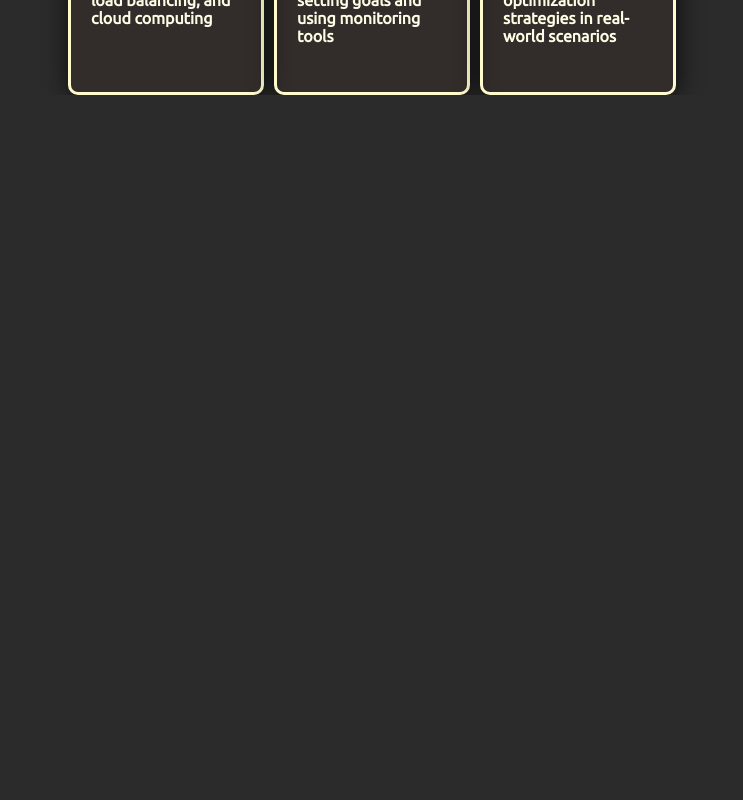
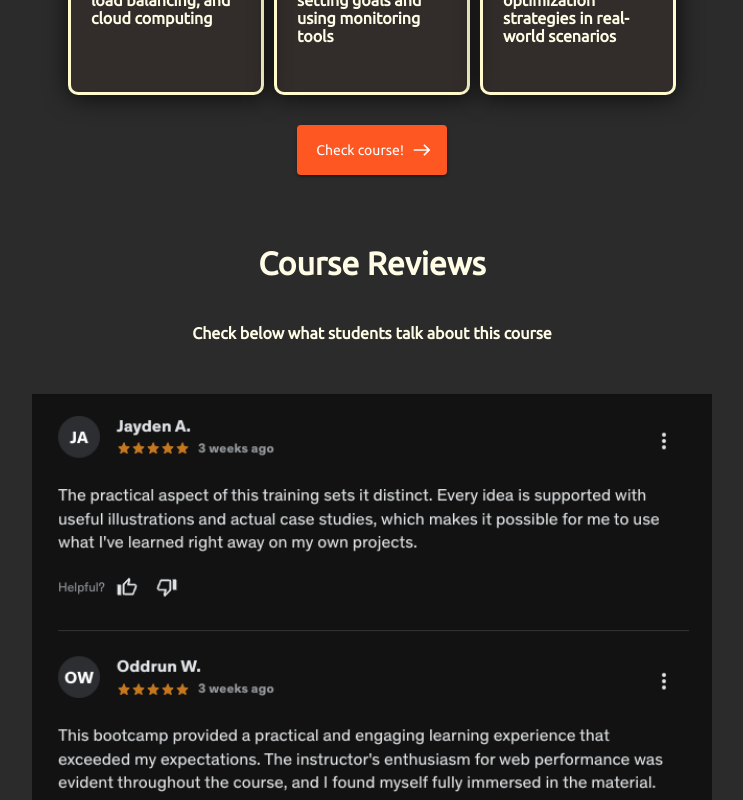
Before and after one commit to vitorlofonseca/personal-page, a React (Vite) app: page /web-performance in a window 1280 px wide. Shown: the part 1560-2360 px from the top of the page, without its empty margins (268-1011 px from the left). Before the commit the page ends 1655 px from the top, so only its background shows below. Built offline with nearby package versions, Linux system fonts and the light colour scheme.

Commit message:
Reviews page

```diff
--- a/src/pages/WebPerformanceCourse/ModulesPage.tsx
+++ b/src/pages/WebPerformanceCourse/ModulesPage.tsx
@@ -6,6 +6,7 @@ import MemoryIcon from "@mui/icons-material/Memory";
 import StorageIcon from "@mui/icons-material/Storage";
 import DriveFileRenameOutlineIcon from "@mui/icons-material/DriveFileRenameOutline";
 import CheckBoxIcon from "@mui/icons-material/CheckBox";
+import { CallToAction } from "../../components/CallToAction";
 
 export const ModulesPage = () => {
   return (
@@ -65,6 +66,8 @@ export const ModulesPage = () => {
           <CheckBoxIcon />
         </CourseModule>
       </div>
+
+      <CallToAction />
     </div>
   );
 };
--- /dev/null
+++ b/src/pages/WebPerformanceCourse/ReviewsPage.tsx
@@ -0,0 +1,21 @@
+import styles from "./WebPerformanceCourse.module.scss";
+import { CallToAction } from "../../components/CallToAction";
+import reviewsImage from "../../assets/reviews.png";
+
+export const ReviewsPage = () => {
+  return (
+    <div className={styles.section}>
+      <h1 className={styles["section__title"]}>Course Reviews</h1>
+
+      <h4>Check below what students talk about this course</h4>
+
+      <img
+        className={styles.reviewsImage}
+        src={reviewsImage}
+        alt="Reviews image"
+      />
+
+      <CallToAction />
+    </div>
+  );
+};
--- a/src/pages/WebPerformanceCourse/WebPerformanceCourse.module.scss
+++ b/src/pages/WebPerformanceCourse/WebPerformanceCourse.module.scss
@@ -2,6 +2,7 @@
   width: 90%;
 }
 
+.section,
 .coursePage {
   display: flex;
   flex-direction: column;
@@ -10,11 +11,18 @@
 }
 
 .section {
-  @extend .coursePage;
-  height: 100vh;
+  &__title {
+    margin-top: 70px;
+  }
+
+  h4 {
+    text-align: center;
+  }
 }
 
 .receptionSection {
+  height: 100vh;
+
   & > * {
     flex-grow: 1;
     margin: 10px;
@@ -53,7 +61,7 @@
   }
 
   .creator {
-    font-size: 1em;
+    font-size: 0.8em;
     color: $grey-1;
   }
 }
@@ -63,6 +71,13 @@
   grid-template-columns: auto auto auto;
   column-gap: 10px;
   row-gap: 10px;
+  margin-bottom: 30px;
+}
+
+.reviewsImage {
+  width: 110%;
+  max-width: 680px;
+  margin: 30px 0;
 }
 
 @media only screen and (max-width: 860px) {
@@ -85,6 +100,10 @@
   .courseName {
     font-size: 8em;
   }
+
+  .reviewsImage {
+    width: 680px;
+  }
 }
 
 @media only screen and (min-width: 550px) {
@@ -95,4 +114,8 @@
   .courseName {
     font-size: 13vw;
   }
+
+  .reviewsImage {
+    width: 80%;
+  }
 }
--- a/src/pages/WebPerformanceCourse/index.tsx
+++ b/src/pages/WebPerformanceCourse/index.tsx
@@ -1,6 +1,7 @@
 import { Topbar } from "../../components/Topbar";
 import { ModulesPage } from "./ModulesPage";
 import ReceptionPage from "./ReceptionPage";
+import { ReviewsPage } from "./ReviewsPage";
 import styles from "./WebPerformanceCourse.module.scss";
 
 const WebPerformance = () => {
@@ -10,6 +11,7 @@ const WebPerformance = () => {
       <div className={styles.container}>
         <ReceptionPage />
         <ModulesPage />
+        <ReviewsPage />
       </div>
     </div>
   );
```
Also changed, not shown: src/assets/reviews.png (added).
